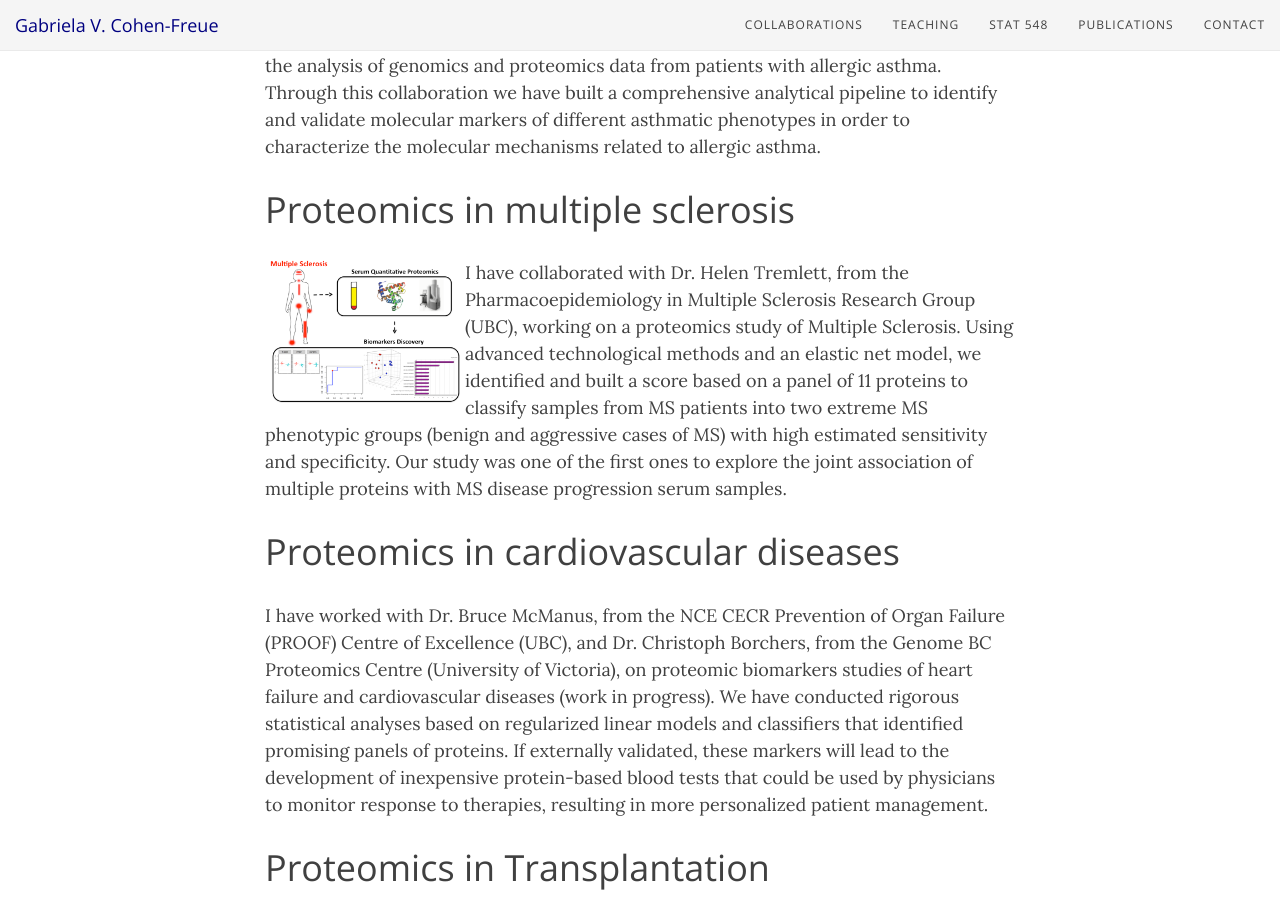
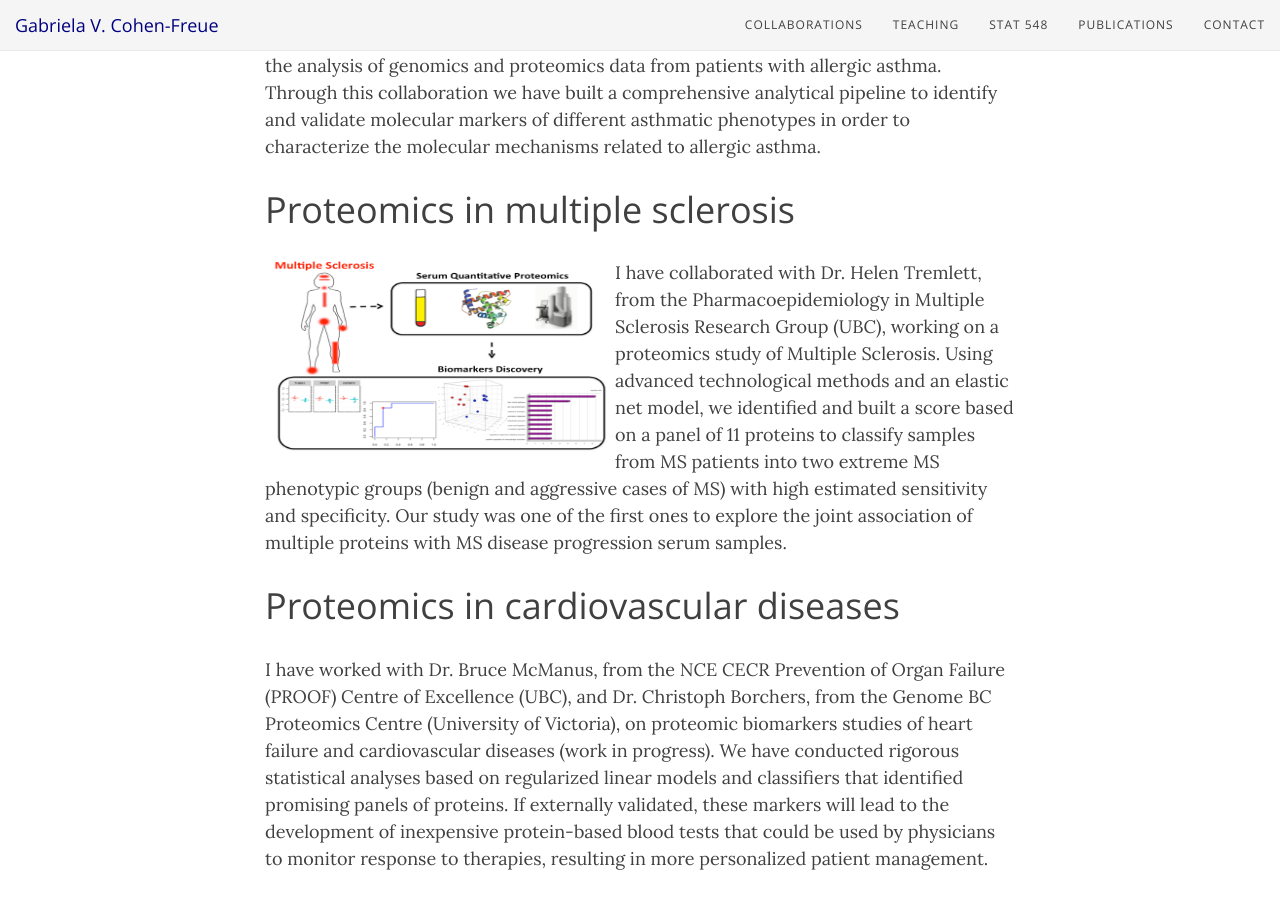
Before and after one commit to gcohenfr/gcohenfr.github.io, a Jekyll site: the page built from collab.md, in a window 1280 px wide and 900 px high, scrolled down 736 px. Built offline with Jekyll 4.4.1, drawn with Linux system fonts in a browser that asks for light colours; nearby versions of some CDN libraries.

Commit message:
img fix attempt

```diff
--- a/collab.md
+++ b/collab.md
@@ -11,7 +11,7 @@ My research group is currently collaborating with Dr. Randy Gascoyne, Dr. David
 Together with Dr. Scott Tebbutt, from iCAPTURE and PROOF Centre, we are working on the analysis of genomics and proteomics data from patients with allergic asthma. Through this collaboration we have built a comprehensive analytical pipeline to identify and validate molecular markers of different asthmatic phenotypes in order to characterize the molecular mechanisms related to allergic asthma.
 
 # Proteomics in multiple sclerosis
-<img style="float: left;" src="/img/GraphicalAbstract.png" height="150" width="200">
+<img style="float: left;" src="/img/GraphicalAbstract.png" height="200" width="350">
 I have collaborated with Dr. Helen Tremlett, from the Pharmacoepidemiology in Multiple Sclerosis Research Group (UBC), working on a proteomics study of Multiple Sclerosis. Using advanced technological methods and an elastic net model, we identified and built a score based on a panel of 11 proteins to classify samples from MS patients into two extreme MS phenotypic groups (benign and aggressive cases of MS) with high estimated sensitivity and specificity. Our study was one of the first ones to explore the joint association of multiple proteins with MS disease progression serum samples.
 
 # Proteomics in cardiovascular diseases
```
